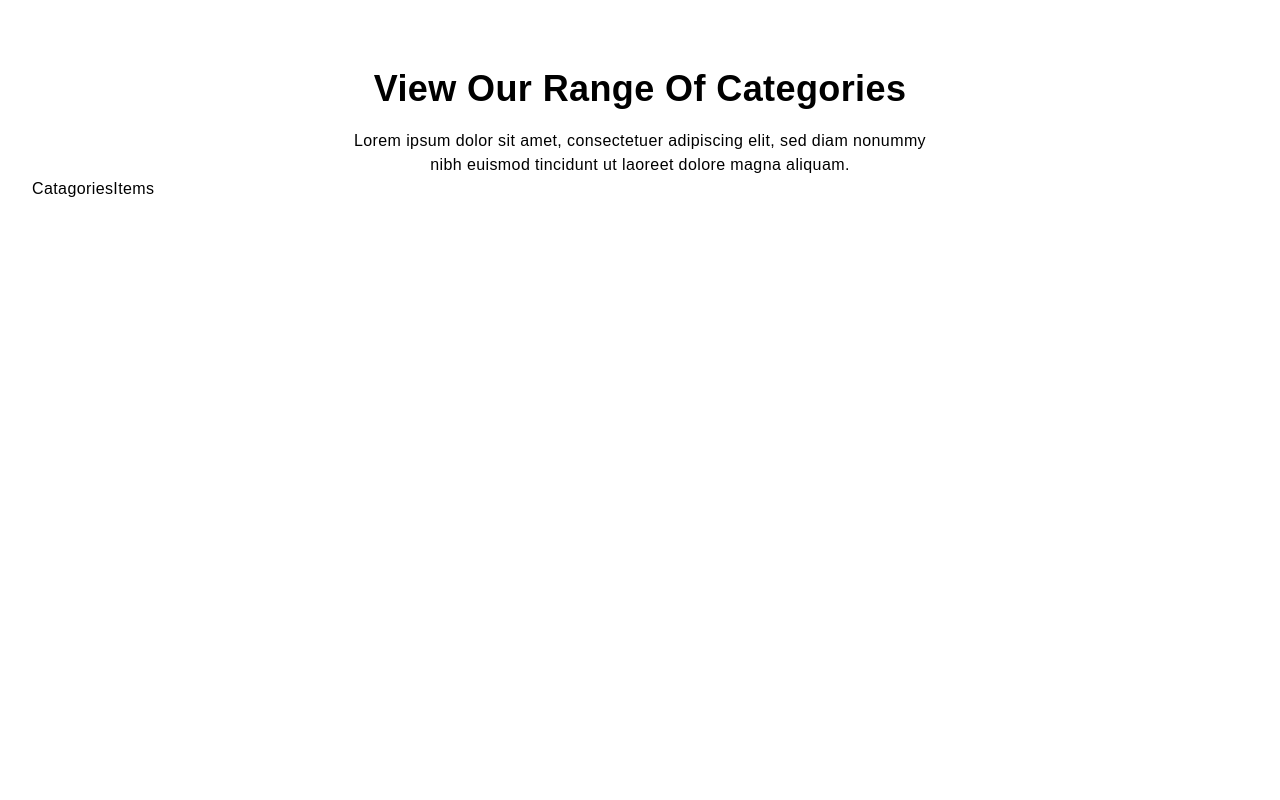
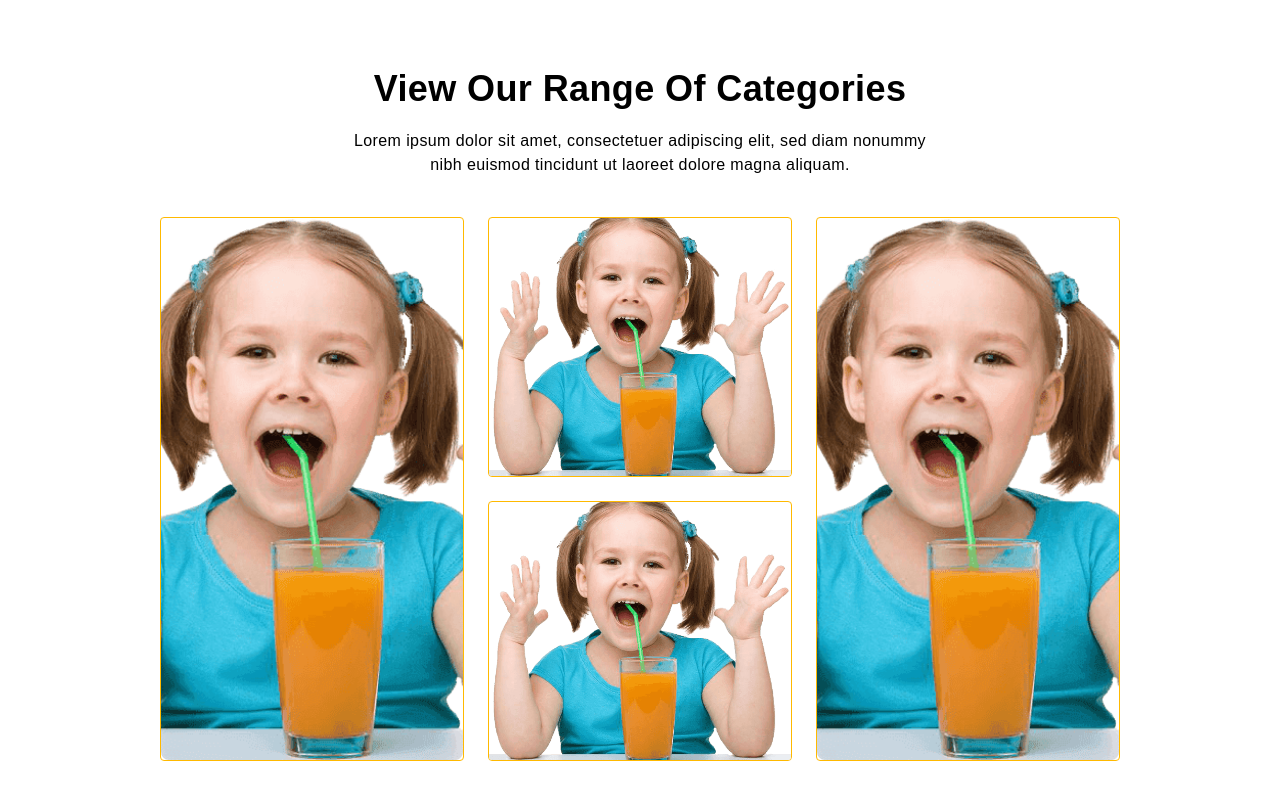
Before and after one commit to AlemayehuDabi/Penny_Juice, a React (Vite) app in the folder client/: page / in a window 1280 px wide. Shown: the part 1500-2300 px from the top of the page. Before the commit the page ends 1741 px from the top, so only its background shows below. Built offline with nearby package versions, Linux system fonts and the light colour scheme.

Commit message:
FEAT: catagories items ui

```diff
--- a/client/src/components/CatagoriesItems.tsx
+++ b/client/src/components/CatagoriesItems.tsx
@@ -1,7 +1,45 @@
+import logo from "../image/banner2.png";
+
 export const CatagoriesItems = () => {
   return (
-    <div>
-      <p>CatagoriesItems</p>
+    <div className="min-h-3xl mt-10 flex items-center justify-center ">
+      <div className="flex gap-6 items-center justify-center w-full">
+        {/* Left Image */}
+        <div className="rounded w-1/4 h-[34rem] border border-amber-400 transform hover:scale-105 transition duration-300">
+          <img
+            src={logo}
+            alt="Category Left"
+            className="w-full h-full object-cover rounded-lg"
+          />
+        </div>
+
+        {/* Two Stacked Center Images */}
+        <div className="flex flex-col gap-6 w-1/4 h-[34rem]">
+          <div className="w-full h-1/2 rounded  border border-amber-400 overflow-hidden transform hover:scale-105 transition duration-300">
+            <img
+              src={logo}
+              alt="Category Center Top"
+              className="w-full h-full object-cover"
+            />
+          </div>
+          <div className="w-full h-1/2 rounded border border-amber-400 overflow-hidden transform hover:scale-105 transition duration-300">
+            <img
+              src={logo}
+              alt="Category Center Bottom"
+              className="w-full h-full object-cover"
+            />
+          </div>
+        </div>
+
+        {/* Right Image */}
+        <div className="rounded w-1/4 h-[34rem] border border-amber-400 transform hover:scale-105 transition duration-300">
+          <img
+            src={logo}
+            alt="Category Right"
+            className="w-full h-full object-cover rounded-lg"
+          />
+        </div>
+      </div>
     </div>
   );
 };
--- a/client/src/pages/Home.tsx
+++ b/client/src/pages/Home.tsx
@@ -8,12 +8,12 @@ import { Catagories } from "../components/Cartagories";
 
 export default function Home() {
   return (
-    <div className="min-h-screen relative px-4 mb-10 tracking-wide">
+    <div className="min-h-screen relative px-4 mb-96 tracking-wide">
       <div className="absolute top-10 inset-x-0 -z-10">
         <img
           src={splash}
           alt="back_img"
-          className="w-full h-full object-cover blur-md opacity-60"
+          className="w-full h-full object-cover blur-sm  opacity-60 "
         />
       </div>
       <div className="container mx-auto px-4 space-y-3">
```
